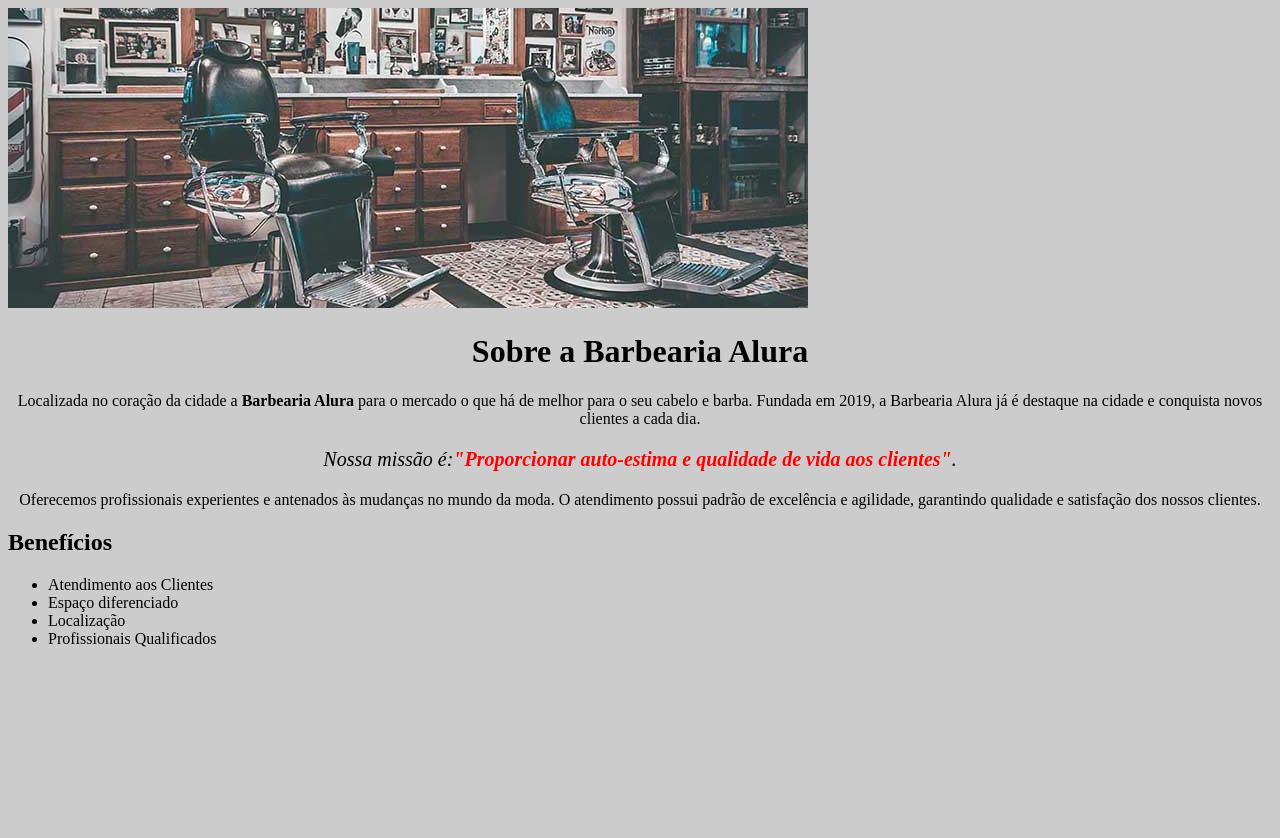
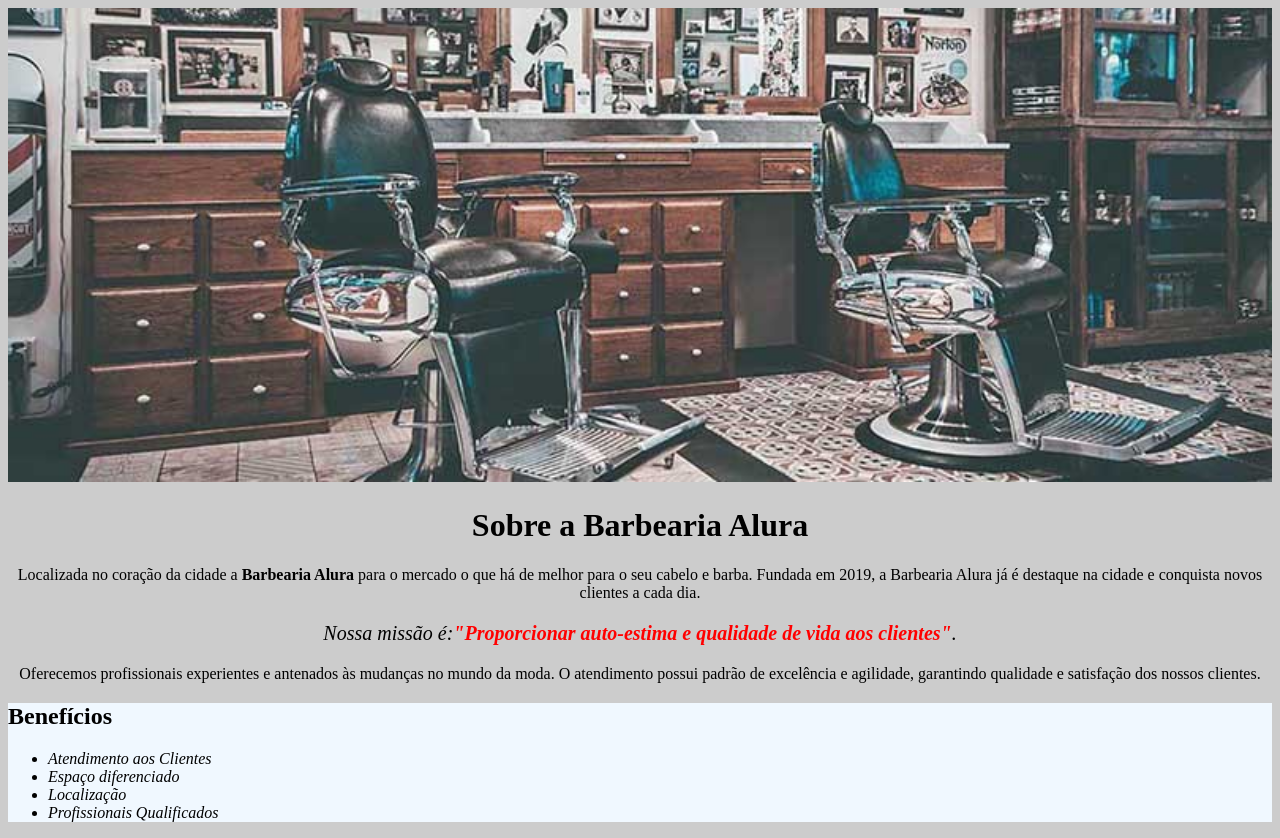
Before and after one commit to LaviniaEvelly/programacao-HTML, a plain HTML site: page index.html in a window 1280 px wide. Before the commit the page ends 800 px from the top, so only its background shows below. Drawn offline with Linux system fonts and the light colour scheme.

Commit message:
Add files via upload
atualizaçao do trabalho

```diff
--- a/index.html
+++ b/index.html
@@ -7,8 +7,8 @@
 
     </head>
     <body>
-        <img src="banner.jpg">
-
+        <img id="banner" src="banner.jpg">
+         <div>
                 <h1>Sobre a Barbearia Alura</h1>
 
             <p>Localizada no coração da cidade a <strong> Barbearia Alura </strong> para o mercado o que há de melhor para o seu cabelo e barba. Fundada em 2019, a Barbearia Alura já é destaque na cidade e conquista novos clientes a cada dia.</p>
@@ -16,7 +16,9 @@
             <p id= "missao"style="font-size:20px; text-align:center"><em>Nossa missão é:<strong>"Proporcionar auto-estima e qualidade de vida aos clientes"</strong>.</em></p>
 
             <p>Oferecemos profissionais experientes e antenados às mudanças no mundo da moda. O atendimento possui padrão de excelência e agilidade, garantindo qualidade e satisfação dos nossos clientes.</p>
+       </div>
 
+     <div class="beneficios">
     <h2>Benefícios</h2>
 
         <ul>
@@ -25,6 +27,6 @@
             <li class="itens">Localização</li>
             <li class="itens">Profissionais Qualificados</li>
         </ul>
-
+   </div>
  </body>
 </html>
--- a/style.css
+++ b/style.css
@@ -17,3 +17,15 @@ P{
 em  strong{
     color:#FF0000;
 }
+
+#banner{
+    width: 100%;
+}
+
+.itens{
+    font-style:italic;
+}
+
+.beneficios{
+    background-color: aliceblue;
+}
```
Lines whose indentation alone changed are shown as unchanged.
